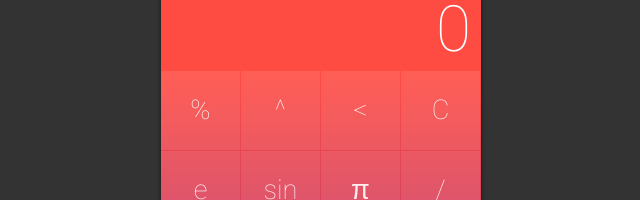
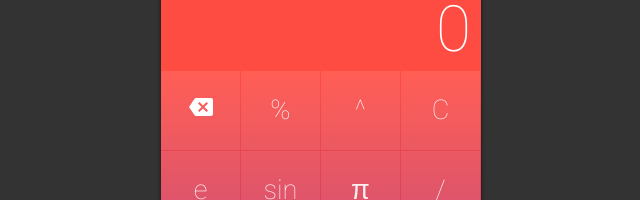
Before and after one commit to Shlaf/DoRag, a React (Create React App) app: page / in a window 1280 px wide. Shown: the part 155-355 px from the top of the page, without its empty margins (319-959 px from the left). Built offline with nearby package versions, Linux system fonts and the light colour scheme.

Commit message:
Backspace Icon

```diff
--- a/src/App.js
+++ b/src/App.js
@@ -3,6 +3,8 @@ import React, { Component } from 'react';
 
 // Components
 import Button from "./components/button";
+import DeleteIcon from "./components/deleteIcon";
+
 
 // Functions
 import Addition from "./functions/addition";
@@ -27,7 +29,7 @@ class App extends Component {
       theme: "red",
     };
 
-    buttons = ["%", "^", "<", "C", "e", "sin","π", "/", 1, 2, 3, "*", 4, 5, 6, "-", 7 ,8, 9, "+", 0, ".", "="];
+    buttons = ["%", "^", "C", "e", "sin","π", "/", 1, 2, 3, "*", 4, 5, 6, "-", 7 ,8, 9, "+", 0, ".", "="];
 
 
   // Run when app is loaded
@@ -38,7 +40,6 @@ class App extends Component {
 
   handleInputClick(input) {
         this.setState({whatevz:false});
-
     if (typeof input === "number") {
 
       if (this.state.resetNext) {
@@ -65,11 +66,7 @@ class App extends Component {
       // If user input =
       this.handelEqual();
 
-    } else if (input === "<") {
-      // If user input < (backspace)
-      this.handelBackspace();
-
-    } else if (this.state.input !== "") {
+    }else if (this.state.input !== "") {
       // If user input +, -, *, /...
       this.setState({resetNext: true});
 
@@ -132,7 +129,7 @@ class App extends Component {
   // ---------------------
   // Delete the last number in string, backspace
   // ---------------------
-  handelBackspace() {
+  handelBackspace = (input) => {
     this.setState({input: this.state.input.slice(0, -1)});
   }
 
@@ -265,10 +262,12 @@ class App extends Component {
             <span>{this.handelHistory()}</span>
           </div> */}
           <div className="button-wrapper">
+            <DeleteIcon onClick={this.handelBackspace}/>
             {this.buttons.map((int) => <Button key={int} onClick={this.handleInputClick.bind(this)} math={this.state.math}>{int}</Button>)}
           </div>
         </div>
       </main>
+
     );
   }
 }
--- /dev/null
+++ b/src/components/deleteIcon.js
@@ -0,0 +1,16 @@
+import React, { Component } from 'react';
+
+class DeleteIcon extends Component {
+  render() {
+
+    return (
+      <button onClick={this.props.onClick}>
+      <svg xmlns="http://www.w3.org/2000/svg" fill="#ffffff" height="24" viewBox="0 0 24 24" width="24">
+    <path d="M0 0h24v24H0z" fill="none"/>
+    <path d="M22 3H7c-.69 0-1.23.35-1.59.88L0 12l5.41 8.11c.36.53.9.89 1.59.89h15c1.1 0 2-.9 2-2V5c0-1.1-.9-2-2-2zm-3 12.59L17.59 17 14 13.41 10.41 17 9 15.59 12.59 12 9 8.41 10.41 7 14 10.59 17.59 7 19 8.41 15.41 12 19 15.59z"/>
+</svg>
+</button>
+    );
+  }
+}
+export default DeleteIcon;
```
